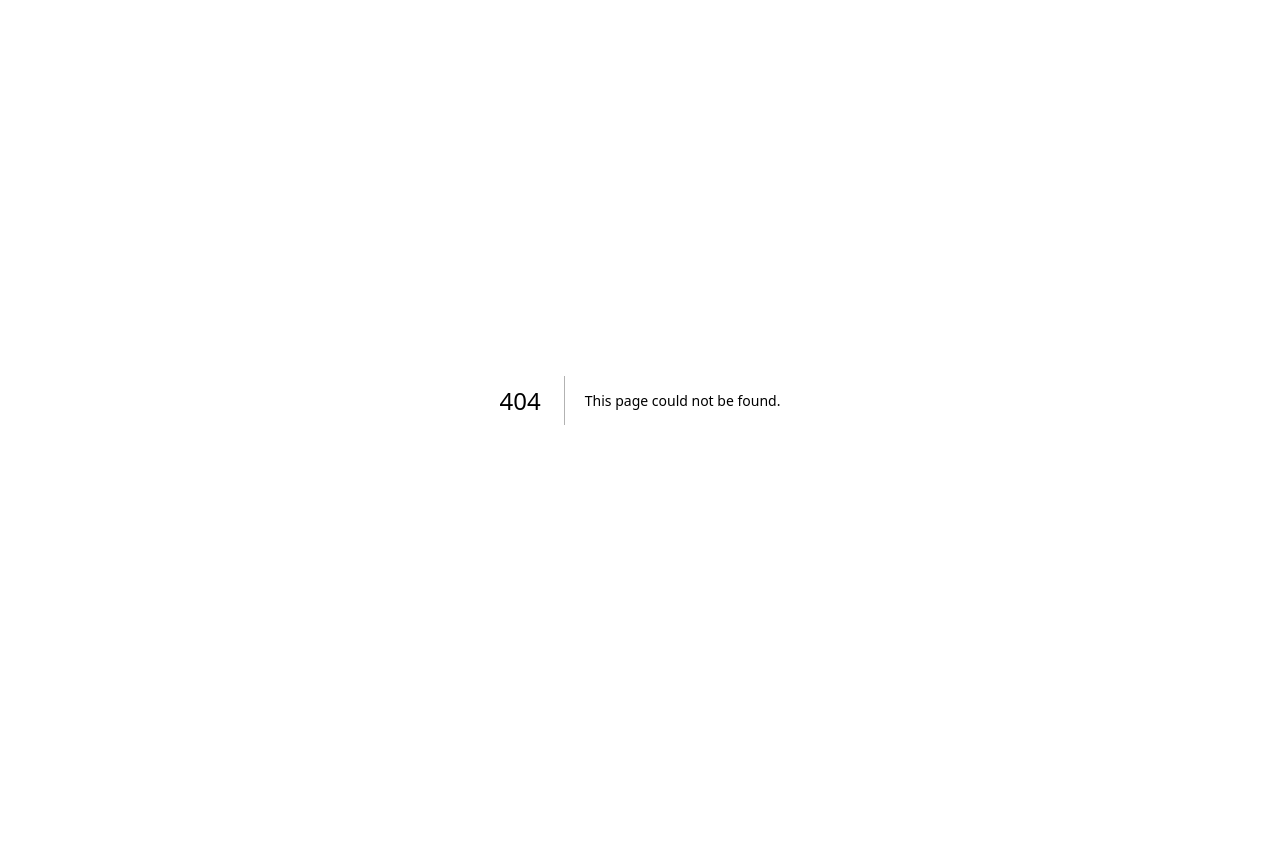
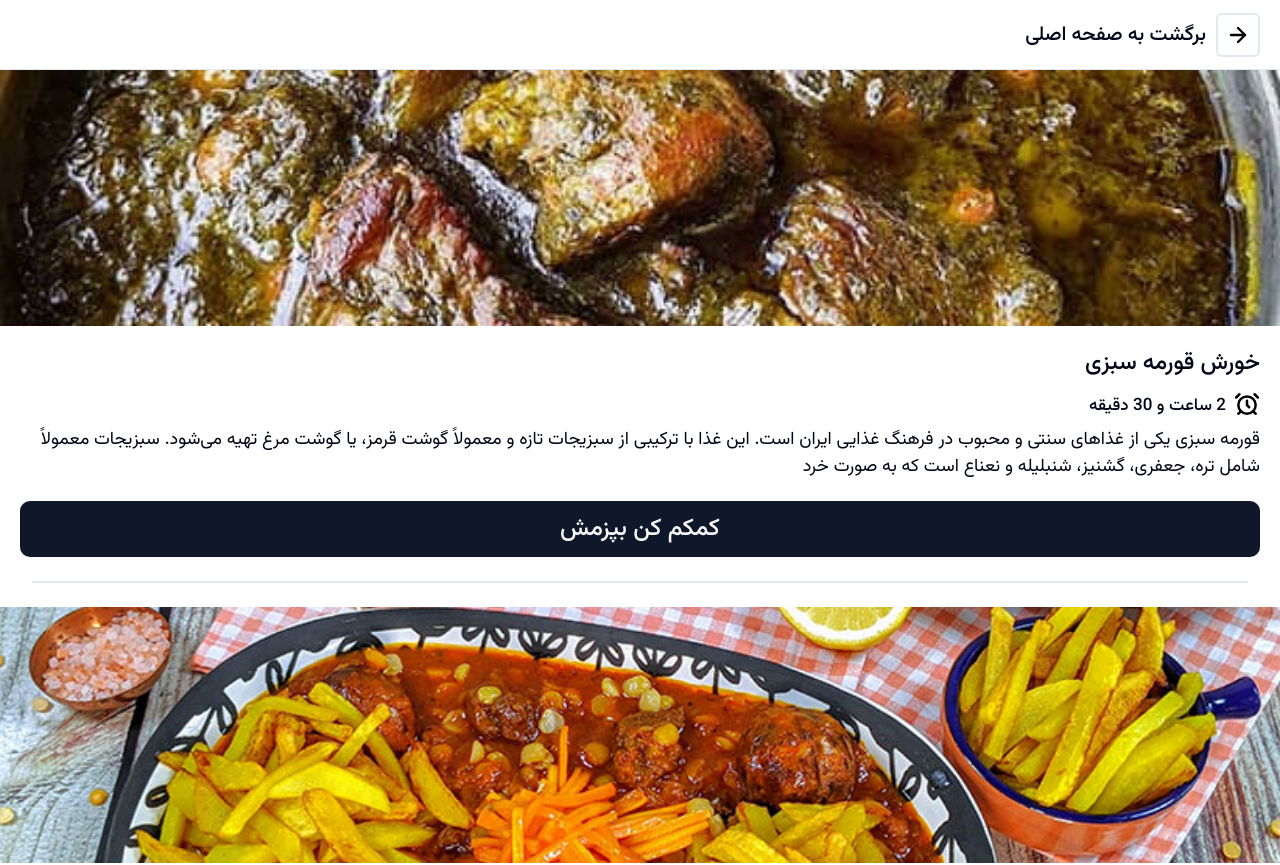
Before and after one commit to sepehrsharafi/cookbook, a Next.js app: page /menu in a window 1280 px wide. Before the commit this address had no page. Shown: the top 865 px of the page. Before the commit the page ends 800 px from the top, so only its background shows below. Built offline with nearby package versions, Linux system fonts and the light colour scheme.

Commit message:
Task: Developed the Menu page

```diff
--- /dev/null
+++ b/src/app/food/page.js
@@ -0,0 +1,3 @@
+export default function Page(){
+    return <h1>hello world</h1>
+}
--- a/src/app/layout.js
+++ b/src/app/layout.js
@@ -9,7 +9,7 @@ export const metadata = {
 
 export default function RootLayout({ children }) {
   return (
-    <html lang="en">
+    <html style={{ direction: "rtl" }} lang="en">
       <body className={`${vazirmatn.className} antialiased`}>
         <IngredientProvider>{children}</IngredientProvider>
       </body>
--- /dev/null
+++ b/src/app/menu/page.js
@@ -0,0 +1,30 @@
+import Header from "@/components/ui/header";
+import Suggestion from "@/components/ui/suggestion";
+
+export default async function Page() {
+  return (
+    <>
+      <Header placeholder="برگشت به صفحه اصلی" />
+      <main className="flex flex-col gap-6 mb-5">
+        <Suggestion
+          id={1}
+          imgURL="/ghorme-sabzi.jpg"
+          title="خورش قورمه سبزی"
+          duration=" 2 ساعت و 30 دقیقه"
+          description="          قورمه سبزی یکی از غذاهای سنتی و محبوب در فرهنگ غذایی ایران است. این
+          غذا با ترکیبی از سبزیجات تازه و معمولاً گوشت قرمز، یا گوشت مرغ تهیه
+          می‌شود. سبزیجات معمولاً شامل تره، جعفری، گشنیز، شنبلیله و نعناع است که
+          به صورت خرد"
+        />
+        <hr className="bg-[#E2E8F0] h-[2px] mx-8 rounded-full" />
+        <Suggestion
+          id={2}
+          imgURL={"/خورشت-قیمه.jpg"}
+          title="خورش قیمه"
+          duration="3 ساعت"
+          description="خورش قیمه نیز مانند قورمه سبزی، زرشک پلو، فسنجون از غذای اصیل و قدیمی ما ایرانی ها می باشد که در بیشتر مراسم ها و مهمانی ها سرو می شود برای خوشمزه شدن و جا افتاده تر قیمه بهتر است به یک سری از نقاطی که در زیر به آن اشاره شده است دقت کنید ، اگر تمامی این نکات را در طرز تهیه خورش قیمه رعایت کنید می توانید بهترین طعم جا افتاده رو به خورشت قیمه خود بدهید که در این صورت می توانید"
+        />
+      </main>
+    </>
+  );
+}
--- a/src/app/page.js
+++ b/src/app/page.js
@@ -5,18 +5,21 @@ import DataInputForm from "../components/ui/data-input-form";
 import { Button } from "@/components/ui/button";
 import IngredientItem from "../components/ui/ingredients"; // Use default import
 import SelectedIngredients from "@/components/ui/selected-Ingredients";
+import Link from "next/link";
 
 export default function Home() {
   return (
-    <main style={{ direction: "rtl" }} className="text-center">
+    <main className="text-center">
       {/* <HeroSection /> */}
       <DataInputForm />
 
       <SelectedIngredients />
       <div className="px-5 pb-5 fixed w-full bottom-0">
-        <button className="bg-slate-900 text-primary-foreground shadow-xs hover:bg-sky-700 text-lg xl:text-2xl 2xl:text-2xl h-[56px] w-full rounded-[10px] font-medium">
-          ببین چه غذایی میتونی بپزی!
-        </button>
+        <Link href={`/menu`}>
+          <button className="bg-slate-900 active:bg-slate-700 text-primary-foreground shadow-xs hover:bg-sky-700 text-lg xl:text-2xl 2xl:text-2xl h-[56px] w-full rounded-[10px] font-[450]">
+            ببین چه غذایی میتونی بپزی!
+          </button>
+        </Link>
       </div>
     </main>
   );
--- a/src/components/ui/header.jsx
+++ b/src/components/ui/header.jsx
@@ -1,3 +1,31 @@
-export default function Header() {
-  return <header>header</header>;
+export default function Header({ placeholder }) {
+  return (
+    <header className="flex flex-row items-center h-[70px] border-b-[1px] border-[#E2E8F0] px-5 gap-[10px]">
+      <div className="p-2 rounded-[6px] border-[2px] border-[#E2E8F0]">
+        <svg
+          width="24"
+          height="24"
+          viewBox="0 0 24 24"
+          fill="none"
+          xmlns="http://www.w3.org/2000/svg"
+        >
+          <path
+            d="M5 12H19"
+            stroke="black"
+            strokeWidth="2.35"
+            strokeLinecap="round"
+            strokeLinejoin="round"
+          />
+          <path
+            d="M12 5L19 12L12 19"
+            stroke="black"
+            strokeWidth="2.35"
+            strokeLinecap="round"
+            strokeLinejoin="round"
+          />
+        </svg>
+      </div>
+      <span className="text-xl font-[450]">{placeholder}</span>
+    </header>
+  );
 }
--- /dev/null
+++ b/src/components/ui/suggestion.jsx
@@ -0,0 +1,93 @@
+import Image from "next/image";
+import Link from "next/link";
+
+export default function Suggestion({
+  id,
+  imgURL,
+  title,
+  duration,
+  description,
+}) {
+  return (
+    <article className="flex flex-col items-center gap-5">
+      <Image
+        src={imgURL}
+        width={1000}
+        height={1000}
+        alt="image"
+        className="h-64 w-full object-cover"
+      />
+      <section className="flex flex-col items-start gap-[10px] w-full px-5">
+        <h1 className="text-[23px] font-medium">{title}</h1>
+        <div className="flex flex-row-reverse gap-2 items-center">
+          <span className="text-[17px] font-[450] h-[20px]">
+            2 ساعت و 30 دقیقه
+          </span>
+          <svg
+            width="26"
+            height="26"
+            viewBox="0 0 26 26"
+            fill="none"
+            xmlns="http://www.w3.org/2000/svg"
+          >
+            <path
+              d="M13.0002 22.7501C17.7866 22.7501 21.6668 18.8699 21.6668 14.0834C21.6668 9.29695 17.7866 5.41675 13.0002 5.41675C8.21369 5.41675 4.3335 9.29695 4.3335 14.0834C4.3335 18.8699 8.21369 22.7501 13.0002 22.7501Z"
+              stroke="black"
+              strokeWidth="2.5"
+              strokeLinecap="round"
+              strokeLinejoin="round"
+            />
+            <path
+              d="M13 9.75V14.0833L15.1667 16.25"
+              stroke="black"
+              strokeWidth="2.5"
+              strokeLinecap="round"
+              strokeLinejoin="round"
+            />
+            <path
+              d="M5.4165 3.25L2.1665 6.5"
+              stroke="black"
+              strokeWidth="2.5"
+              strokeLinecap="round"
+              strokeLinejoin="round"
+            />
+            <path
+              d="M23.8335 6.5L20.5835 3.25"
+              stroke="black"
+              strokeWidth="2.5"
+              strokeLinecap="round"
+              strokeLinejoin="round"
+            />
+            <path
+              d="M6.50016 20.5833L4.3335 22.7499"
+              stroke="black"
+              strokeWidth="2.5"
+              strokeLinecap="round"
+              strokeLinejoin="round"
+            />
+            <path
+              d="M19.5 20.5833L21.6667 22.7499"
+              stroke="black"
+              strokeWidth="2.5"
+              strokeLinecap="round"
+              strokeLinejoin="round"
+            />
+          </svg>
+        </div>
+        <p className="text-[18px] font-normal line-clamp-5">
+          قورمه سبزی یکی از غذاهای سنتی و محبوب در فرهنگ غذایی ایران است. این
+          غذا با ترکیبی از سبزیجات تازه و معمولاً گوشت قرمز، یا گوشت مرغ تهیه
+          می‌شود. سبزیجات معمولاً شامل تره، جعفری، گشنیز، شنبلیله و نعناع است که
+          به صورت خرد
+        </p>
+      </section>
+      <div className="w-full px-5">
+        <Link href={`/food`}>
+          <button className="bg-slate-900 active:bg-slate-700 text-primary-foreground shadow-xs hover:bg-sky-700 text-lg xl:text-2xl 2xl:text-2xl h-[56px] w-full rounded-[10px] font-[450]">
+            کمکم کن بپزمش
+          </button>
+        </Link>
+      </div>
+    </article>
+  );
+}
```
Also changed, not shown: public/ghorme-sabzi.jpg (added), public/خورشت-قیمه.jpg (added).
